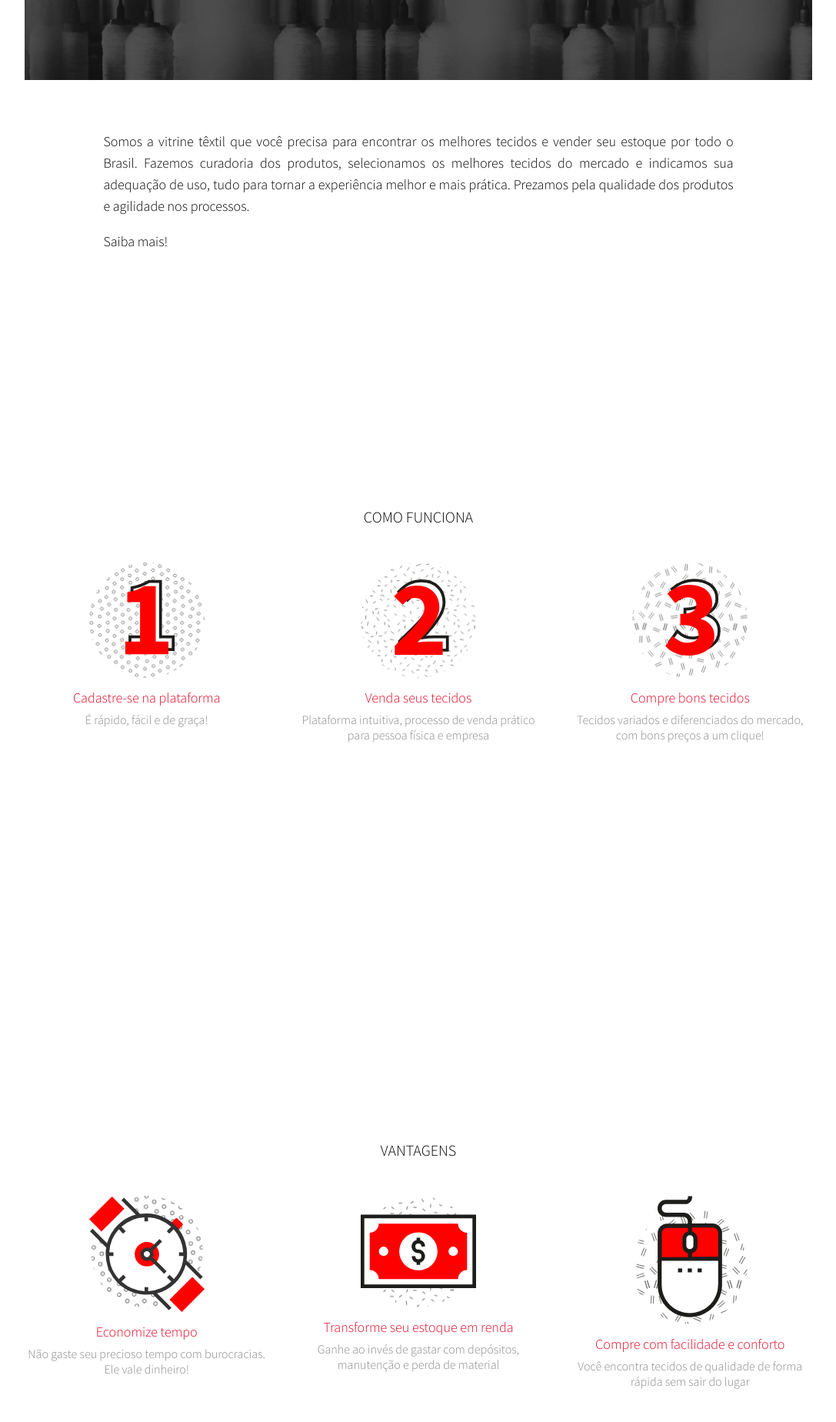
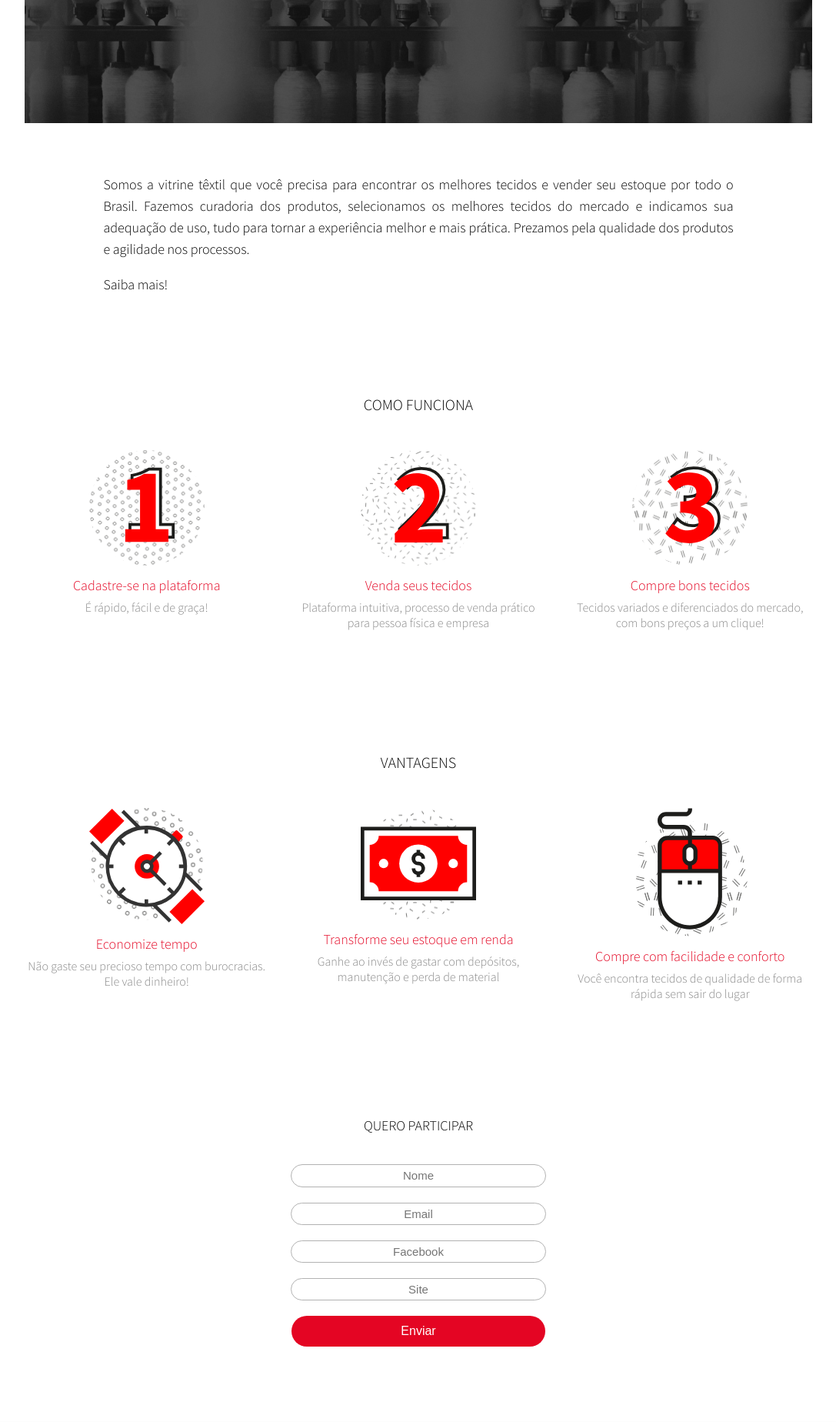
Before and after one commit to giovanaansoain/Fibra-landing-page, a plain HTML site: page index.html in a window 1280 px wide. Shown: the part 380-2228 px from the top of the page at 77% size, without its empty margins (96-1183 px from the left). Drawn offline with Linux system fonts and the light colour scheme.

Commit message:
Reajuste de estilo sem fullpage

```diff
--- a/index.html
+++ b/index.html
@@ -40,7 +40,7 @@
       </div>
     </header>
 
-    <section id="top" class="container" data-section="0">
+    <section id="top" class="container">
       <div class="cover">
         <img src="img/bobinas-de-linhas.jpg" alt="Foto de bobinas de linha">
         <div class="text">
@@ -54,7 +54,7 @@
       </div>
     </section>
 
-    <section id="como-funciona" class="information container" data-section="1">
+    <section id="como-funciona" class="information container">
       <h2>Como funciona</h2>
       <div class="topics">
         <div class="icon-text">
@@ -83,7 +83,7 @@
       </div>
     </section>
 
-    <section id="vantagens" class="information container" data-section="2">
+    <section id="vantagens" class="information container">
       <h2>Vantagens</h2>
       <div class="topics">
         <div class="icon-text">
@@ -112,7 +112,7 @@
       </div>
     </section>
 
-    <section id="quero-participar" class="form container" data-section="3">
+    <section id="quero-participar" class="form container">
       <h2>Quero participar</h2>
       <form action="">
         <input type="text" name="Nome" placeholder="Nome">
--- a/styles/scss/layout/form.scss
+++ b/styles/scss/layout/form.scss
@@ -1,6 +1,6 @@
 .form {
   @media #{$mq-desktop} {
-    @include full-viewport(80vh);
+    padding-bottom: 64px;
   }
   h2 {
     text-align: center;
--- a/styles/scss/layout/information.scss
+++ b/styles/scss/layout/information.scss
@@ -1,8 +1,7 @@
 .information {
   border-bottom: solid 1px #b2b2b2;
-  padding-bottom: 32px;
+  padding-bottom: 80px;
   @media #{$mq-desktop} {
-    @include full-viewport();
     border-bottom: none;
   }
   h2 {
--- a/styles/scss/layout/top.scss
+++ b/styles/scss/layout/top.scss
@@ -1,6 +1,6 @@
 #top {
   @media #{$mq-desktop} {
-    @include full-viewport(90vh);
+    margin-top: 90px;
   }
   &.container {
     width: 100vw;
@@ -66,7 +66,7 @@
     padding: 18px 0 32px 0;
     @media #{$mq-desktop} {
       width: 80%;
-      padding: 18px 10% 150px 10%;
+      padding: 18px 10% 64px 10%;
       margin-top: 30px;
       border-bottom: none;
     }
--- a/styles/scss/master.scss
+++ b/styles/scss/master.scss
@@ -1,5 +1,4 @@
 @import "base/normalize";
-@import "base/jquery.fullPage";
 @import "helpers/variaveis";
 @import "helpers/default";
 
```
Also changed, not shown: styles/css/master.css, styles/scss/helpers/default.scss (line endings or trailing spaces), 1 other file.
